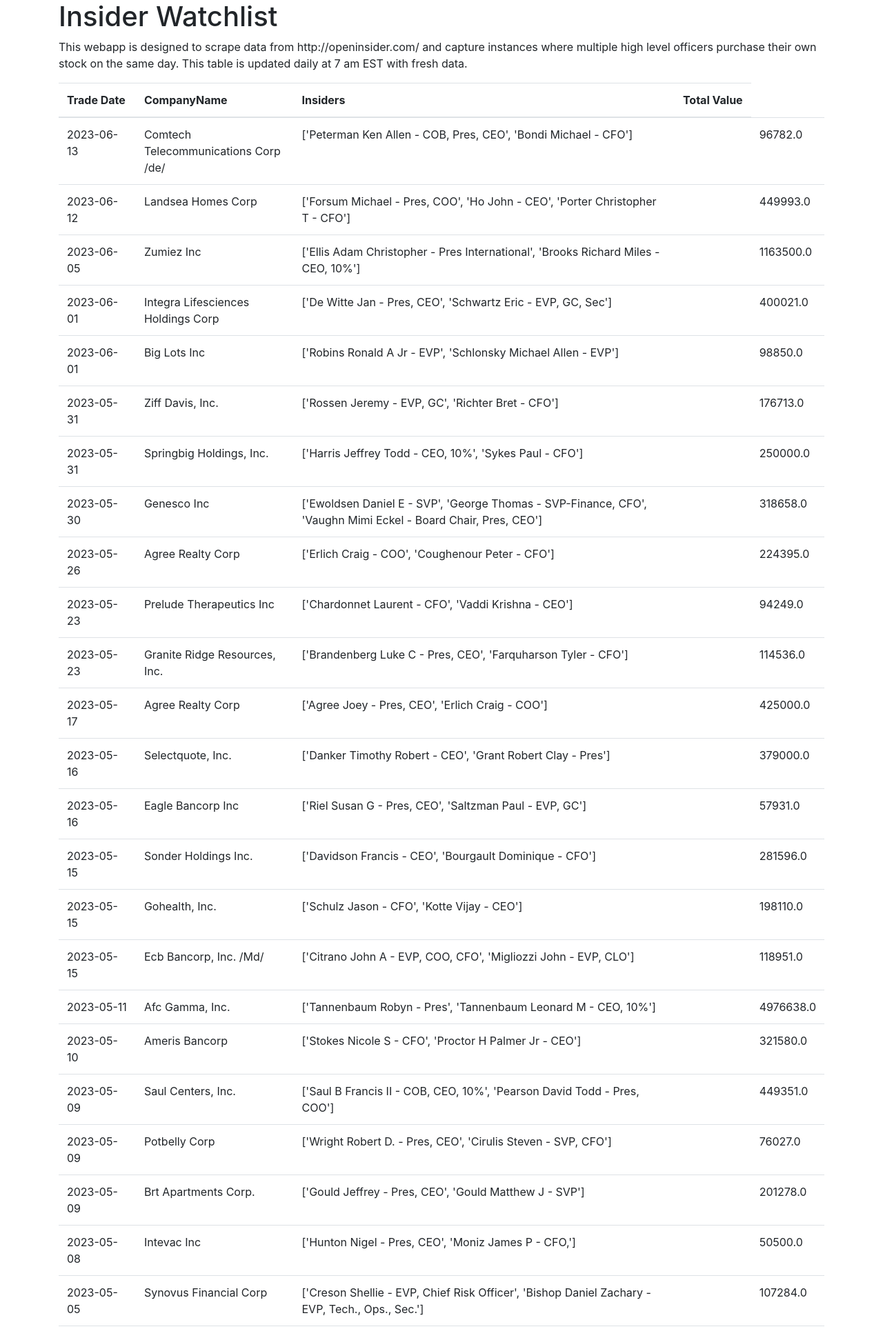
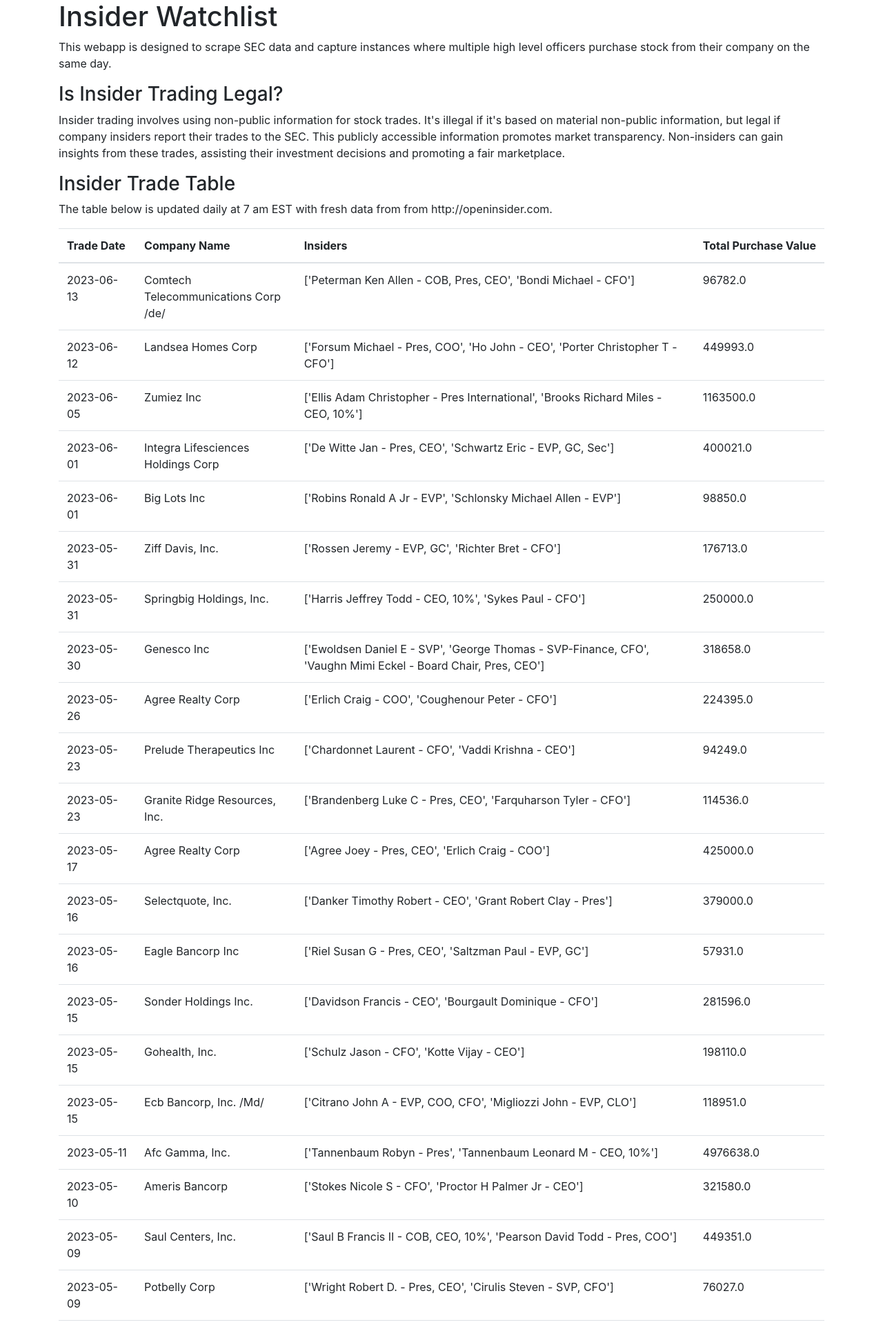
Before and after one commit to JoshW-dev/insider-alert, a Flask app: page / in a window 1280 px wide. Shown: the top 1927 px of the page at 69% size. Run offline with Flask 3, Linux system fonts and the light colour scheme; some libraries are stand-ins or nearby versions.

Commit message:
add text about insider trading and public info

```diff
--- a/templates/home.html
+++ b/templates/home.html
@@ -7,18 +7,27 @@
 <body>
 <div class="container">
     <h1>Insider Watchlist</h1>
-    <p>This webapp is designed to scrape data from http://openinsider.com/ and capture
-        instances where multiple high level officers purchase their own stock on the same day.
-        This table is updated daily at 7 am EST with fresh data.</p>
+    <p>This webapp is designed to scrape SEC data and capture
+        instances where multiple high level officers purchase stock from their company on the same day.
+        </p>
+    <h3>Is Insider Trading Legal?</h3>
+        <p> Insider trading involves using non-public information for stock trades.
+            It's illegal if it's based on material non-public information, but legal if company insiders report their trades to the SEC.
+            This publicly accessible information promotes market transparency.
+            Non-insiders can gain insights from these trades, assisting their investment decisions and promoting a fair marketplace.
+
+        </p>
+
+            <h3>Insider Trade Table</h3>
+            <p>The table below is updated daily at 7 am EST with fresh data from from http://openinsider.com.</p>
+
     <table class="table">
         <thead>
             <tr>
-                <!-- Assuming the CSV file has columns 'col1', 'col2', 'col3' -->
                 <th scope="Trade Date">Trade Date</th>
-                <th scope="Company Name">CompanyName</th>
+                <th scope="Company Name">Company Name</th>
                 <th scope="Insider">Insiders</th>
-
-                <th scope="Total Value">Total Value</th>
+                <th scope="Total Value">Total Purchase Value</th>
             </tr>
         </thead>
         <tbody>
@@ -27,8 +36,6 @@
                     <td>{{ row['Trade Date'] }}</td>
                     <td>{{ row['Company Name'] }}</td>
                     <td>{{ row['Insider'] }}</td>
-                    <td>{{ row['Title'] }}</td>
-
                     <td>{{ row['Total Value'] }}</td>
                 </tr>
             {% endfor %}
```
Also changed, not shown: README.md.
